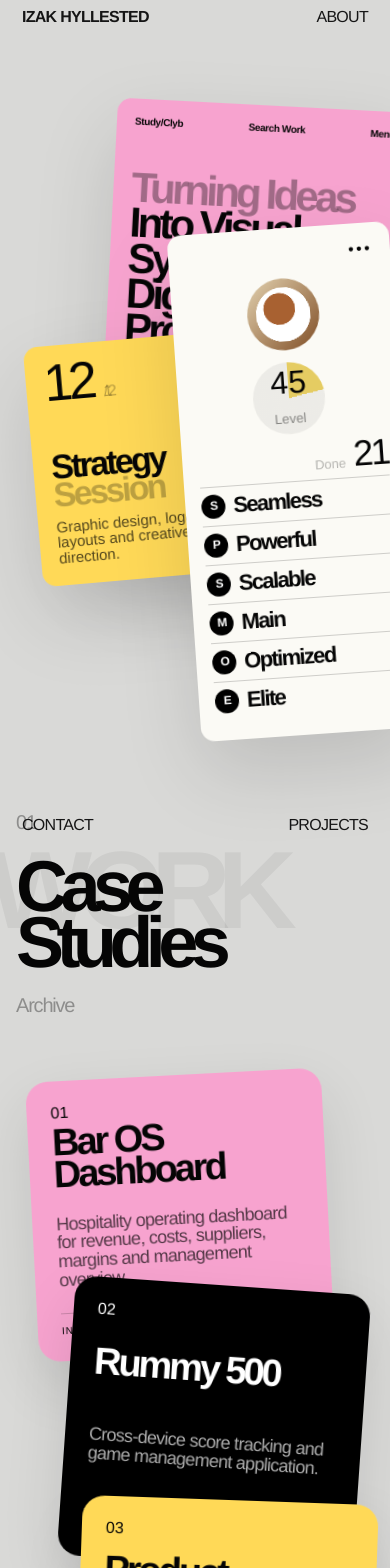
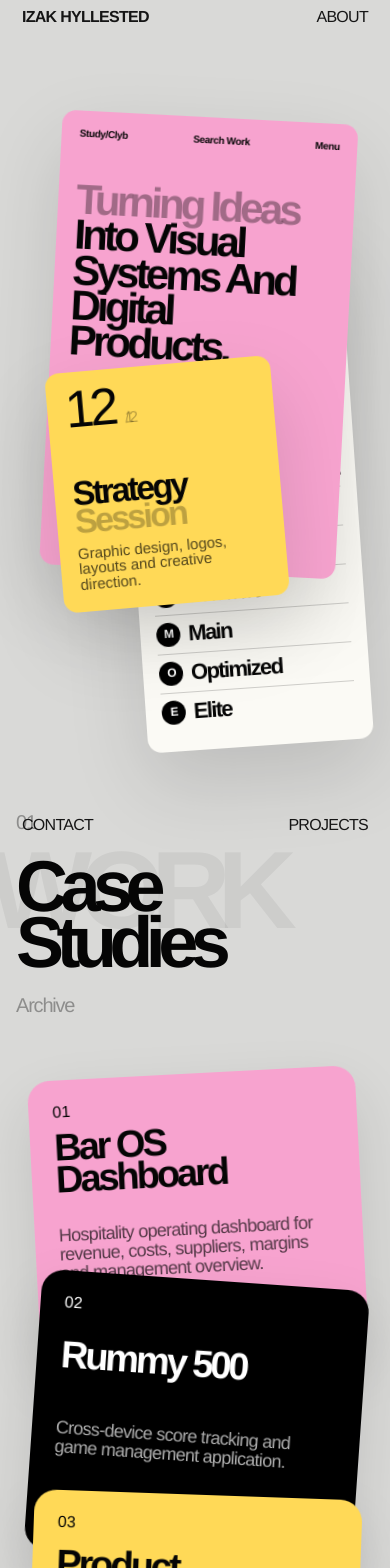
Before and after one commit to izakjonathan/port2, a Next.js app: page / in a window 390 px wide. Shown: the top 1568 px of the page. Built offline with nearby package versions, Linux system fonts and the light colour scheme.

Commit message:
Replace project with latest ZIP build

```diff
--- a/app/globals.css
+++ b/app/globals.css
@@ -1005,11 +1005,14 @@ select {
 
 
 
+
+
 /* =====================================================
-   V18 MOBILE HERO CENTERING HARD FIX
-   Fixes the actual visible issue: hero cards were visually shifted
-   right/left because animation transforms and original layout offsets
-   were combining. This block defines ONE canonical mobile layout.
+   V19 REAL CENTER + REAL MOTION
+   Cause fixed:
+   - Hero cards had .motion-card but did NOT have data-card-layer, so JS animation never targeted them.
+   - Previous mobile transforms used translateX(-30%), which intentionally pushed the pink card right.
+   - This is the single canonical mobile card layout and motion system.
    ===================================================== */
 
 :root{
@@ -1017,16 +1020,15 @@ select {
   --motion-ease:cubic-bezier(.16,1,.3,1);
 }
 
-/* tighter real menu margin */
 .fixed-menu{
   z-index:10000 !important;
 }
+
 .fixed-menu-inner{
   padding-left:22px !important;
   padding-right:22px !important;
 }
 
-/* motion must not create horizontal drift */
 .motion-card{
   z-index:var(--card-z,1) !important;
   cursor:pointer;
@@ -1040,33 +1042,54 @@ select {
 }
 
 .motion-card.is-card-front{
-  box-shadow:0 44px 120px rgba(0,0,0,.28) !important;
-  filter:saturate(1.08) contrast(1.02);
+  box-shadow:0 48px 130px rgba(0,0,0,.3) !important;
+  filter:saturate(1.1) contrast(1.03);
+}
+
+[data-reveal-motion]{
+  opacity:0;
+}
+
+.motion-ready [data-reveal-motion]{
+  animation:revealInV19 650ms var(--motion-ease) forwards;
+  animation-delay:var(--reveal-delay,0ms);
+}
+
+/* Desktop positioning keeps the intended card collage but adds real movement */
+.hero-card-main.motion-card{
+  transform:
+    translateX(-42%)
+    translate3d(var(--motion-x,0px), var(--motion-y,0px), 0)
+    rotate(3deg)
+    scale(var(--card-scale,1)) !important;
+}
+
+.hero-card-strategy.motion-card{
+  transform:
+    translate3d(var(--motion-x,0px), var(--motion-y,0px), 0)
+    rotate(-5deg)
+    scale(var(--card-scale,1)) !important;
+}
+
+.hero-card-profile.motion-card{
+  transform:
+    translate3d(var(--motion-x,0px), var(--motion-y,0px), 0)
+    rotate(-4deg)
+    scale(var(--card-scale,1)) !important;
 }
 
 .hero-card.motion-card.is-card-front{
-  --card-scale:1.028;
+  --card-scale:1.035;
 }
 
-/* desktop keeps existing style with only vertical motion */
-@media(min-width:901px){
-  .hero-card-main.motion-card{
-    transform:translate3d(0,var(--motion-lift,0px),0) rotate(3deg) scale(var(--card-scale,1)) !important;
+/* MOBILE: centered card group, no off-screen drift */
+@media(max-width:900px){
+  html,
+  body{
+    overflow-x:hidden !important;
   }
-  .hero-card-strategy.motion-card{
-    transform:translate3d(0,var(--motion-lift,0px),0) rotate(-5deg) scale(var(--card-scale,1)) !important;
-  }
-  .hero-card-profile.motion-card{
-    transform:translate3d(0,var(--motion-lift,0px),0) rotate(-4deg) scale(var(--card-scale,1)) !important;
-  }
-}
 
-/* ONE mobile source of truth for hero composition */
-@media(max-width:900px){
-  .home-hero,
-  .hero-stage,
-  .hero-cards,
-  .hero-card-wrap{
+  .home-hero{
     overflow:hidden !important;
     width:100vw !important;
     max-width:100vw !important;
@@ -1077,161 +1100,172 @@ select {
     max-width:none !important;
   }
 
-  /* Pink/main card: centered, not hanging off the right edge */
   .hero-card-main.motion-card{
     left:50% !important;
     right:auto !important;
-    width:78vw !important;
-    max-width:330px !important;
+    top:112px !important;
+    width:76vw !important;
+    min-height:455px !important;
     transform:
-      translateX(-32%)
-      translate3d(0,var(--motion-lift,0px),0)
+      translateX(-50%)
+      translate3d(var(--motion-x,0px), var(--motion-y,0px), 0)
       rotate(3deg)
       scale(var(--card-scale,1)) !important;
     transform-origin:center center !important;
   }
 
-  /* Yellow/strategy card: overlap halfway up pink, but visible and centered-left */
   .hero-card-strategy.motion-card{
     left:50% !important;
     right:auto !important;
-    width:56vw !important;
-    max-width:245px !important;
+    top:370px !important;
+    width:58vw !important;
+    min-height:225px !important;
     transform:
-      translateX(-74%)
-      translate3d(0,var(--motion-lift,0px),0)
+      translateX(-62%)
+      translate3d(var(--motion-x,0px), var(--motion-y,0px), 0)
       rotate(-5deg)
       scale(var(--card-scale,1)) !important;
     transform-origin:center center !important;
   }
 
-  /* White/profile card: behind the pink but still inside screen */
   .hero-card-profile.motion-card{
     left:50% !important;
     right:auto !important;
-    width:56vw !important;
-    max-width:245px !important;
+    top:245px !important;
+    width:58vw !important;
+    min-height:370px !important;
     transform:
-      translateX(-6%)
-      translate3d(0,var(--motion-lift,0px),0)
+      translateX(-27%)
+      translate3d(var(--motion-x,0px), var(--motion-y,0px), 0)
       rotate(-4deg)
       scale(var(--card-scale,1)) !important;
     transform-origin:center center !important;
   }
 
-  .hero-card-main.motion-card.is-card-front{
-    transform:
-      translateX(-32%)
-      translate3d(0,var(--motion-lift,0px),0)
-      rotate(3deg)
-      scale(1.028) !important;
+  .hero-card.motion-card.is-card-front{
+    --card-scale:1.03;
   }
 
-  .hero-card-strategy.motion-card.is-card-front{
-    transform:
-      translateX(-74%)
-      translate3d(0,var(--motion-lift,0px),0)
-      rotate(-5deg)
-      scale(1.028) !important;
+  /* Center the case-study stack too */
+  .project-card-stage{
+    min-height:1180px !important;
+    overflow:visible !important;
   }
 
-  .hero-card-profile.motion-card.is-card-front{
-    transform:
-      translateX(-6%)
-      translate3d(0,var(--motion-lift,0px),0)
-      rotate(-4deg)
-      scale(1.028) !important;
+  .project-card{
+    left:50% !important;
+    right:auto !important;
+    width:84vw !important;
+    max-width:360px !important;
   }
 
-  /* Case study/service stacks must not exceed viewport width */
-  .project-card,
+  .project-card-1{
+    top:10px !important;
+    transform:
+      translateX(-50%)
+      translate3d(var(--motion-x,0px), var(--motion-y,0px),0)
+      rotate(-3deg)
+      scale(var(--card-scale,1)) !important;
+  }
+
+  .project-card-2{
+    top:220px !important;
+    transform:
+      translateX(-50%)
+      translate3d(var(--motion-x,0px), var(--motion-y,0px),0)
+      rotate(4deg)
+      scale(var(--card-scale,1)) !important;
+  }
+
+  .project-card-3{
+    top:440px !important;
+    transform:
+      translateX(-50%)
+      translate3d(var(--motion-x,0px), var(--motion-y,0px),0)
+      rotate(2deg)
+      scale(var(--card-scale,1)) !important;
+  }
+
+  .project-card-4{
+    top:660px !important;
+    transform:
+      translateX(-50%)
+      translate3d(var(--motion-x,0px), var(--motion-y,0px),0)
+      rotate(-2deg)
+      scale(var(--card-scale,1)) !important;
+  }
+
+  .project-card-5{
+    top:880px !important;
+    transform:
+      translateX(-50%)
+      translate3d(var(--motion-x,0px), var(--motion-y,0px),0)
+      rotate(3deg)
+      scale(var(--card-scale,1)) !important;
+  }
+
+  /* Center service cards on mobile */
   .service-card{
-    max-width:86vw !important;
+    left:50% !important;
+    right:auto !important;
+    width:84vw !important;
+    max-width:360px !important;
+  }
+
+  .service-card-graphic{
+    transform:translateX(-50%) rotate(-4deg) !important;
+  }
+
+  .service-card-web{
+    transform:translateX(-50%) rotate(3deg) !important;
+  }
+
+  .service-card-dev{
+    transform:translateX(-50%) rotate(-3deg) !important;
+  }
+
+  .service-card-editorial{
+    transform:translateX(-50%) rotate(2deg) !important;
   }
 }
 
+/* Extra mobile narrow tuning */
 @media(max-width:430px){
   .hero-card-main.motion-card{
     width:76vw !important;
     transform:
-      translateX(-30%)
-      translate3d(0,var(--motion-lift,0px),0)
+      translateX(-50%)
+      translate3d(var(--motion-x,0px), var(--motion-y,0px), 0)
       rotate(3deg)
       scale(var(--card-scale,1)) !important;
   }
 
   .hero-card-strategy.motion-card{
-    width:57vw !important;
+    width:58vw !important;
     transform:
-      translateX(-73%)
-      translate3d(0,var(--motion-lift,0px),0)
+      translateX(-62%)
+      translate3d(var(--motion-x,0px), var(--motion-y,0px), 0)
       rotate(-5deg)
       scale(var(--card-scale,1)) !important;
   }
 
   .hero-card-profile.motion-card{
-    width:57vw !important;
+    width:58vw !important;
     transform:
-      translateX(-5%)
-      translate3d(0,var(--motion-lift,0px),0)
+      translateX(-27%)
+      translate3d(var(--motion-x,0px), var(--motion-y,0px), 0)
       rotate(-4deg)
       scale(var(--card-scale,1)) !important;
   }
+}
 
-  .hero-card-main.motion-card.is-card-front{
-    transform:
-      translateX(-30%)
-      translate3d(0,var(--motion-lift,0px),0)
-      rotate(3deg)
-      scale(1.028) !important;
+@keyframes revealInV19{
+  from{
+    opacity:0;
+    filter:blur(8px);
   }
-
-  .hero-card-strategy.motion-card.is-card-front{
-    transform:
-      translateX(-73%)
-      translate3d(0,var(--motion-lift,0px),0)
-      rotate(-5deg)
-      scale(1.028) !important;
-  }
-
-  .hero-card-profile.motion-card.is-card-front{
-    transform:
-      translateX(-5%)
-      translate3d(0,var(--motion-lift,0px),0)
-      rotate(-4deg)
-      scale(1.028) !important;
+  to{
+    opacity:1;
+    filter:blur(0);
   }
 }
-
-/* simple visible animation without shifting the composition sideways */
-.hero-card-main.motion-card{
-  animation:heroFloatMainV18 4.4s ease-in-out infinite;
-}
-.hero-card-strategy.motion-card{
-  animation:heroFloatStrategyV18 4s ease-in-out infinite;
-}
-.hero-card-profile.motion-card{
-  animation:heroFloatProfileV18 5.2s ease-in-out infinite;
-}
-
-@keyframes heroFloatMainV18{
-  0%,100%{margin-top:0}
-  50%{margin-top:-8px}
-}
-@keyframes heroFloatStrategyV18{
-  0%,100%{margin-top:0}
-  50%{margin-top:8px}
-}
-@keyframes heroFloatProfileV18{
-  0%,100%{margin-top:0}
-  50%{margin-top:-6px}
-}
-
-@media(prefers-reduced-motion:reduce){
-  *,
-  *::before,
-  *::after{
-    animation:none !important;
-    transition:none !important;
-  }
-}
--- a/app/page.js
+++ b/app/page.js
@@ -13,7 +13,10 @@ export default function Home() {
     const revealItems = Array.from(document.querySelectorAll("[data-reveal-motion]"));
 
     let raf = 0;
+    let running = true;
     let scrollY = window.scrollY;
+    let pointerX = window.innerWidth / 2;
+    let pointerY = window.innerHeight / 2;
 
     const bringToFront = (card) => {
       cards.forEach((item, index) => {
@@ -26,30 +29,33 @@ export default function Home() {
       activeCardRef.current = card;
     };
 
-    const update = () => {
-      raf = 0;
-      document.documentElement.style.setProperty("--scroll-y", `${scrollY}px`);
+    const frame = (time) => {
+      if (!running) return;
 
-      cards.forEach((card) => {
-        const depth = Number(card.dataset.depth || 0);
-        const rect = card.getBoundingClientRect();
-        const viewportCenter = window.innerHeight / 2;
-        const cardCenter = rect.top + rect.height / 2;
-        const distance = (cardCenter - viewportCenter) / window.innerHeight;
-        const lift = Math.max(-18, Math.min(18, distance * depth * -28));
+      const centerX = window.innerWidth / 2;
+      const centerY = window.innerHeight / 2;
+      const mx = (pointerX - centerX) / centerX;
+      const my = (pointerY - centerY) / centerY;
 
-        card.style.setProperty("--motion-lift", `${lift.toFixed(2)}px`);
+      cards.forEach((card, index) => {
+        const depth = Number(card.dataset.depth || 1);
+        const phase = Number(card.dataset.phase || index * 0.75);
+        const floatY = Math.sin(time / 720 + phase) * depth * 7;
+        const floatX = Math.cos(time / 950 + phase) * depth * 4;
+        const scrollLift = Math.max(-16, Math.min(16, scrollY * depth * -0.018));
+        const pointerXMove = mx * depth * 10;
+        const pointerYMove = my * depth * 8;
+
+        card.style.setProperty("--motion-x", `${(floatX + pointerXMove).toFixed(2)}px`);
+        card.style.setProperty("--motion-y", `${(floatY + scrollLift + pointerYMove).toFixed(2)}px`);
       });
-    };
 
-    const requestUpdate = () => {
-      if (!raf) raf = requestAnimationFrame(update);
+      raf = requestAnimationFrame(frame);
     };
 
     cards.forEach((card, index) => {
       const baseZ = Number(card.dataset.baseZ || index + 1);
       card.style.setProperty("--card-z", String(baseZ));
-      card.style.setProperty("--stagger", `${index * 75}ms`);
 
       card.addEventListener("click", (event) => {
         if (activeCardRef.current !== card) {
@@ -68,7 +74,7 @@ export default function Home() {
       entries.forEach((entry) => {
         if (entry.isIntersecting) entry.target.classList.add("is-revealed");
       });
-    }, { threshold: 0.08, rootMargin: "0px 0px -4% 0px" });
+    }, { threshold: 0.08 });
 
     revealItems.forEach((item, index) => {
       item.style.setProperty("--reveal-delay", `${index * 55}ms`);
@@ -77,18 +83,23 @@ export default function Home() {
 
     const onScroll = () => {
       scrollY = window.scrollY;
-      requestUpdate();
+    };
+
+    const onPointerMove = (event) => {
+      pointerX = event.clientX;
+      pointerY = event.clientY;
     };
 
     window.addEventListener("scroll", onScroll, { passive: true });
+    window.addEventListener("pointermove", onPointerMove, { passive: true });
 
-    requestAnimationFrame(() => {
-      document.body.classList.add("motion-ready");
-      update();
-    });
+    document.body.classList.add("motion-ready");
+    raf = requestAnimationFrame(frame);
 
     return () => {
+      running = false;
       window.removeEventListener("scroll", onScroll);
+      window.removeEventListener("pointermove", onPointerMove);
       observer.disconnect();
       if (raf) cancelAnimationFrame(raf);
     };
@@ -98,10 +109,11 @@ export default function Home() {
 
 
 
+
   return (
     <main className="site-home">
       <section className="home-hero" data-motion-section aria-label="Portfolio introduction">
-        <article className="hero-card hero-card-main motion-card">
+        <article className="hero-card hero-card-main motion-card" data-card-layer data-base-z="30" data-depth="1.05" data-phase="0" data-reveal-motion>
           <div className="hero-card-meta" data-reveal-motion>
             <strong>Study/Clyb</strong>
             <span>Search Work</span>
@@ -114,7 +126,7 @@ export default function Home() {
           </h1>
         </article>
 
-        <article className="hero-card hero-card-strategy motion-card">
+        <article className="hero-card hero-card-strategy motion-card" data-card-layer data-base-z="65" data-depth="1.35" data-phase="1.4" data-reveal-motion>
           <div className="strategy-count">
             12 <span>/12</span>
           </div>
@@ -126,7 +138,7 @@ export default function Home() {
           <p>Graphic design, logos, layouts and creative direction.</p>
         </article>
 
-        <article className="hero-card hero-card-profile motion-card">
+        <article className="hero-card hero-card-profile motion-card" data-card-layer data-base-z="20" data-depth=".85" data-phase="2.6" data-reveal-motion>
           <div className="profile-dots">•••</div>
           <div className="profile-dot" />
           <div className="level-ring">
@@ -160,7 +172,7 @@ export default function Home() {
           {projects.map((project, index) => (
             <Link
               href={`/projects/${project.slug}`}
-              className={`project-card project-card-${index + 1} motion-card`} data-card-layer data-base-z={90 + index} data-depth={0.7 + index * 0.16} data-rotate={index % 2 ? 3 : -3} data-reveal-motion>
+              className={`project-card project-card-${index + 1} motion-card`} data-card-layer data-base-z={90 + index} data-depth={0.7 + index * 0.16} data-rotate={index % 2 ? 3 : -3} data-phase={index * 0.8} data-reveal-motion>
               <span>{String(index + 1).padStart(2, "0")}</span>
               <h3>{project.title}</h3>
               <p>{project.description}</p>
```
Also changed, not shown: BUILD_NOTES_V19_REAL_CENTER_MOTION.txt (added).
